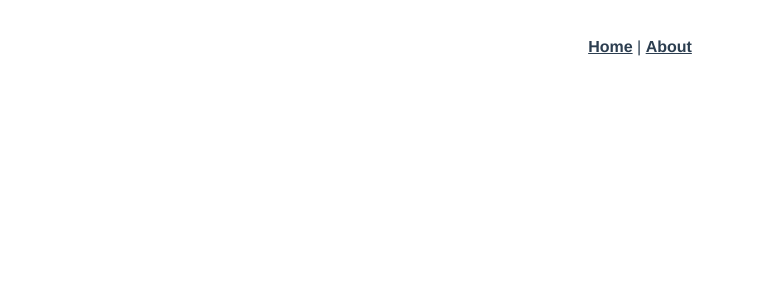
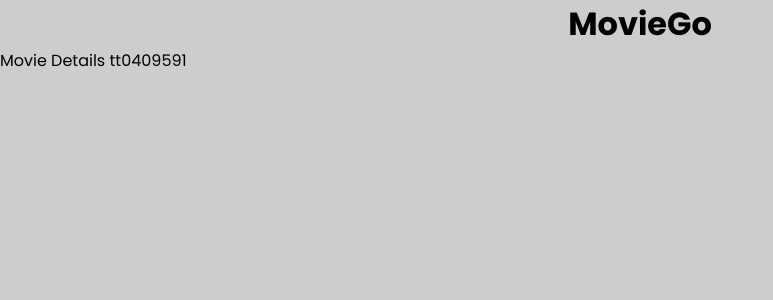
Before and after one commit to lihuicham/vue-movie-search-app, a Vue app: page /movie/tt0409591 in a window 1280 px wide. Before the commit this address had no page. Shown: the top 300 px of the page, without its empty margins (0-773 px from the left). Built offline with nearby package versions, Linux system fonts and the light colour scheme.

Commit message:
feat/featured-card complete

```diff
--- a/src/App.vue
+++ b/src/App.vue
@@ -1,30 +1,44 @@
 <template>
-  <nav>
-    <router-link to="/">Home</router-link> |
-    <router-link to="/about">About</router-link>
-  </nav>
-  <router-view/>
+  <header>
+    <router-link to="/">
+      <h1>MovieGo</h1>
+    </router-link>
+  </header>
+
+  <main>
+    <router-view/>
+  </main>
+
 </template>
 
 <style lang="scss">
-#app {
-  font-family: Avenir, Helvetica, Arial, sans-serif;
-  -webkit-font-smoothing: antialiased;
-  -moz-osx-font-smoothing: grayscale;
-  text-align: center;
-  color: #2c3e50;
+
+@import url('https://fonts.googleapis.com/css2?family=Poppins:ital,wght@0,100;0,200;0,300;0,400;0,500;0,600;0,700;0,800;0,900;1,100;1,200;1,300;1,400;1,500;1,600;1,700;1,800;1,900&display=swap');
+
+* {
+  margin: 0;
+  padding: 0;
+  box-sizing: border-box;
+  font-family: 'Poppins', sans-serif;
+
 }
 
-nav {
-  padding: 30px;
+body {
+  background-color: rgb(205, 205, 205);
+}
 
-  a {
-    font-weight: bold;
-    color: #2c3e50;
+header {
+  display: flex;
+  align-items: center;
+  justify-content: center;
+}
 
-    &.router-link-exact-active {
-      color: #42b983;
-    }
-  }
+a {
+  text-decoration: none;
 }
+
+h1 {
+  color: black;
+}
+
 </style>
--- a/src/components/HelloWorld.vue
+++ /dev/null
@@ -1,59 +0,0 @@
-<template>
-  <div class="hello">
-    <h1>{{ msg }}</h1>
-    <p>
-      For a guide and recipes on how to configure / customize this project,<br>
-      check out the
-      <a href="https://cli.vuejs.org" target="_blank" rel="noopener">vue-cli documentation</a>.
-    </p>
-    <h3>Installed CLI Plugins</h3>
-    <ul>
-      <li><a href="https://github.com/vuejs/vue-cli/tree/dev/packages/%40vue/cli-plugin-babel" target="_blank" rel="noopener">babel</a></li>
-      <li><a href="https://github.com/vuejs/vue-cli/tree/dev/packages/%40vue/cli-plugin-router" target="_blank" rel="noopener">router</a></li>
-      <li><a href="https://github.com/vuejs/vue-cli/tree/dev/packages/%40vue/cli-plugin-eslint" target="_blank" rel="noopener">eslint</a></li>
-    </ul>
-    <h3>Essential Links</h3>
-    <ul>
-      <li><a href="https://vuejs.org" target="_blank" rel="noopener">Core Docs</a></li>
-      <li><a href="https://forum.vuejs.org" target="_blank" rel="noopener">Forum</a></li>
-      <li><a href="https://chat.vuejs.org" target="_blank" rel="noopener">Community Chat</a></li>
-      <li><a href="https://twitter.com/vuejs" target="_blank" rel="noopener">Twitter</a></li>
-      <li><a href="https://news.vuejs.org" target="_blank" rel="noopener">News</a></li>
-    </ul>
-    <h3>Ecosystem</h3>
-    <ul>
-      <li><a href="https://router.vuejs.org" target="_blank" rel="noopener">vue-router</a></li>
-      <li><a href="https://vuex.vuejs.org" target="_blank" rel="noopener">vuex</a></li>
-      <li><a href="https://github.com/vuejs/vue-devtools#vue-devtools" target="_blank" rel="noopener">vue-devtools</a></li>
-      <li><a href="https://vue-loader.vuejs.org" target="_blank" rel="noopener">vue-loader</a></li>
-      <li><a href="https://github.com/vuejs/awesome-vue" target="_blank" rel="noopener">awesome-vue</a></li>
-    </ul>
-  </div>
-</template>
-
-<script>
-export default {
-  name: 'HelloWorld',
-  props: {
-    msg: String
-  }
-}
-</script>
-
-<!-- Add "scoped" attribute to limit CSS to this component only -->
-<style scoped lang="scss">
-h3 {
-  margin: 40px 0 0;
-}
-ul {
-  list-style-type: none;
-  padding: 0;
-}
-li {
-  display: inline-block;
-  margin: 0 10px;
-}
-a {
-  color: #42b983;
-}
-</style>
--- a/src/router/index.js
+++ b/src/router/index.js
@@ -1,19 +1,18 @@
 import { createRouter, createWebHistory } from 'vue-router'
 import HomeView from '../views/HomeView.vue'
+import MovieDetail from '../views/MovieDetail.vue'
 
 const routes = [
   {
     path: '/',
-    name: 'home',
+    name: 'Home',
     component: HomeView
   },
+
   {
-    path: '/about',
-    name: 'about',
-    // route level code-splitting
-    // this generates a separate chunk (about.[hash].js) for this route
-    // which is lazy-loaded when the route is visited.
-    component: () => import(/* webpackChunkName: "about" */ '../views/AboutView.vue')
+    path: '/movie/:id',
+    name: 'Movie Detail',
+    component: MovieDetail
   }
 ]
 
--- a/src/views/AboutView.vue
+++ /dev/null
@@ -1,5 +0,0 @@
-<template>
-  <div class="about">
-    <h1>This is an about page</h1>
-  </div>
-</template>
--- a/src/views/HomeView.vue
+++ b/src/views/HomeView.vue
@@ -1,18 +1,60 @@
 <template>
   <div class="home">
-    <img alt="Vue logo" src="../assets/logo.png">
-    <HelloWorld msg="Welcome to Your Vue.js App"/>
+    <div class="featured-card">
+      <router-link to="/movie/tt0409591">
+        <img src="@/assets/avatar-poster.avif" alt="Avatar Poster" class="featured-img"/>
+        <div class="featured-detail">
+          <h3>Avatar : The Way of Water (2022)</h3>
+          <p>
+            Jake Sully lives with his newfound family formed on the extrasolar moon Pandora.
+            Once a familiar threat returns to finish what was previously started,
+            Jake must work with Neytiri and the army of the Na'vi race to protect their home.
+          </p>
+        </div>
+      </router-link>
+    </div>
+
+
   </div>
 </template>
 
 <script>
 // @ is an alias to /src
-import HelloWorld from '@/components/HelloWorld.vue'
+</script>
 
-export default {
-  name: 'HomeView',
-  components: {
-    HelloWorld
+<style lang="scss">
+.home {
+  .featured-card {
+    position: relative;
+
+    .featured-img {
+      display: block;
+      width: 100%;
+      height: 600px;
+      object-fit: fill;
+      position: relative;
+      z-index: 0;
+    }
+
+    .featured-detail {
+      position: absolute;
+      left: 0;
+      right: 0;
+      bottom: 0;
+      background-color: rgba(0, 0, 0, 0.6);
+      padding: 25px;
+      z-index: 1;
+
+      h3 {
+        color: white;
+        margin-bottom: 16px;
+      }
+
+      p {
+        color: white;
+      }
+    }
   }
 }
-</script>
+
+</style>
--- /dev/null
+++ b/src/views/MovieDetail.vue
@@ -0,0 +1,13 @@
+<template>
+    <div class="movie-detail">
+        Movie Details {{ $route.params.id }}
+    </div>
+</template>
+<script>
+export default {
+
+}
+</script>
+<style lang="">
+
+</style>
```
Also changed, not shown: src/assets/avatar-poster.avif (added), src/assets/logo.png (deleted).
